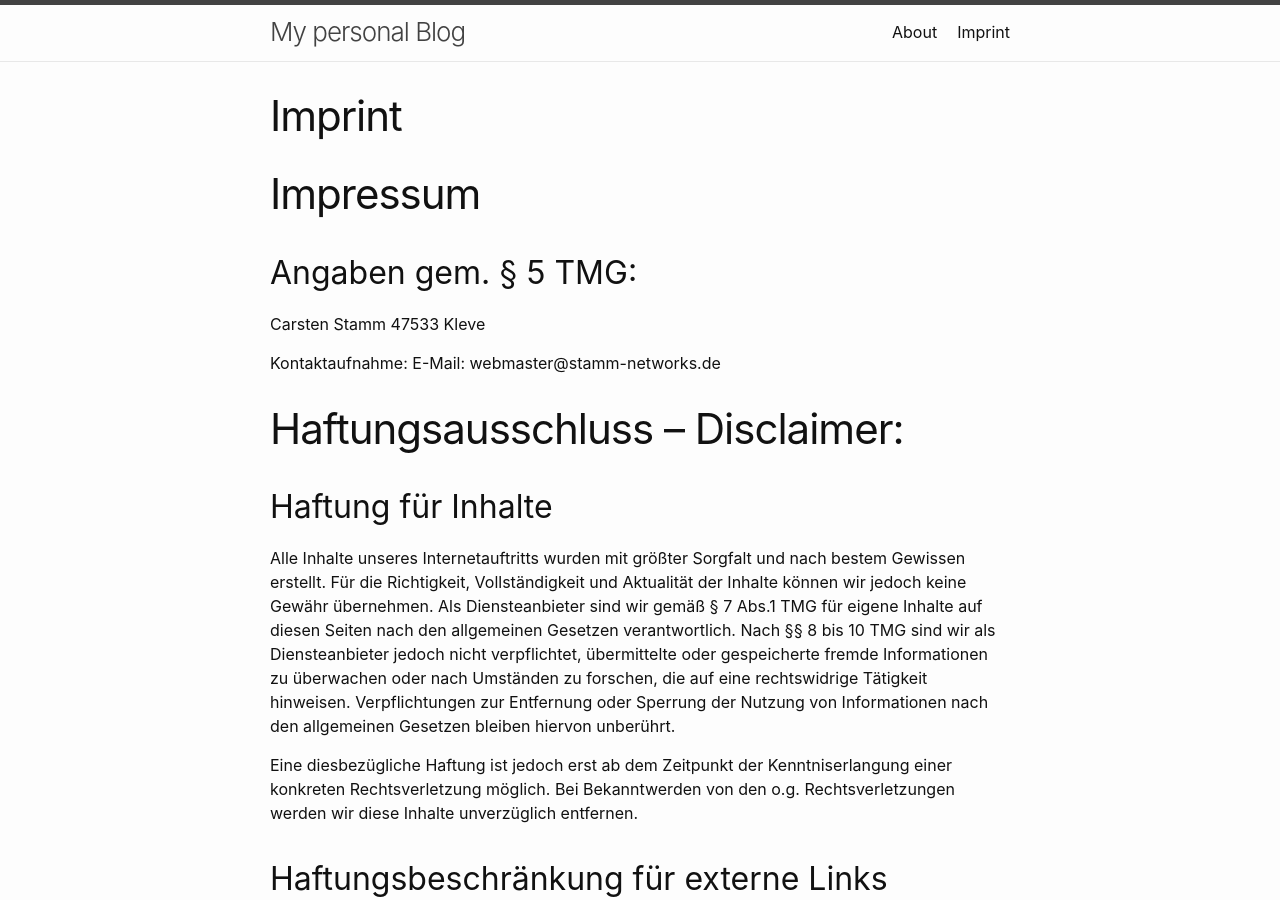
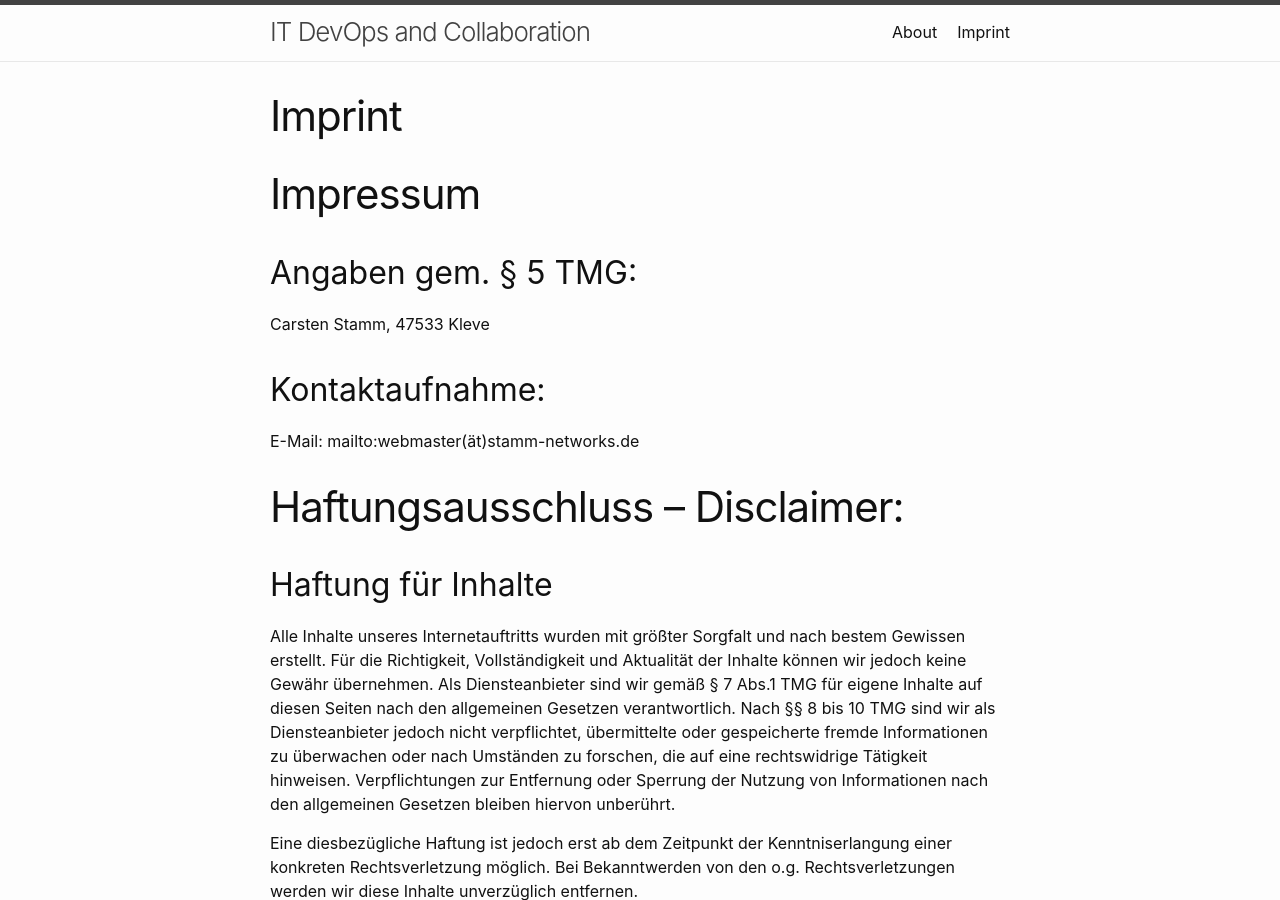
Before and after one commit to PadawanDeluxe/PadawanDeluxe.github.io, a Jekyll site: the page built from imprint.md, in a window 1280 px wide and 900 px high. Built offline with Jekyll 4.4.1, drawn with Linux system fonts in a browser that asks for light colours; some of the changed text lies outside the part shown.

Commit message:
update config

```diff
--- a/_config.yml
+++ b/_config.yml
@@ -1,4 +1,4 @@
-title: My personal Blog
+title: IT DevOps and Collaboration
 author:
   name: Carsten Stamm
   email: webmaster@stamm-networks.de
@@ -6,7 +6,7 @@ author:
 # The `>` after `description:` means to ignore line-breaks until next key.
 # If you want to omit the line-break after the end of text, use `>-` instead.
 description: >
-  This is my personal Blog.
+  Aus dem alltäglichen Leben eines Consultants oder
 # Build settings
 
 theme: minima
--- a/imprint.md
+++ b/imprint.md
@@ -3,14 +3,12 @@ layout: page
 title: Imprint
 permalink: /imprint/
 ---
-
 # Impressum
 ## Angaben gem. § 5 TMG:
-Carsten Stamm
-47533 Kleve
+Carsten Stamm, 47533 Kleve
 
-Kontaktaufnahme:
-E-Mail: webmaster@stamm-networks.de
+## Kontaktaufnahme:
+E-Mail: mailto:webmaster(ät)stamm-networks.de
 
 # Haftungsausschluss – Disclaimer:
 ## Haftung für Inhalte
```
